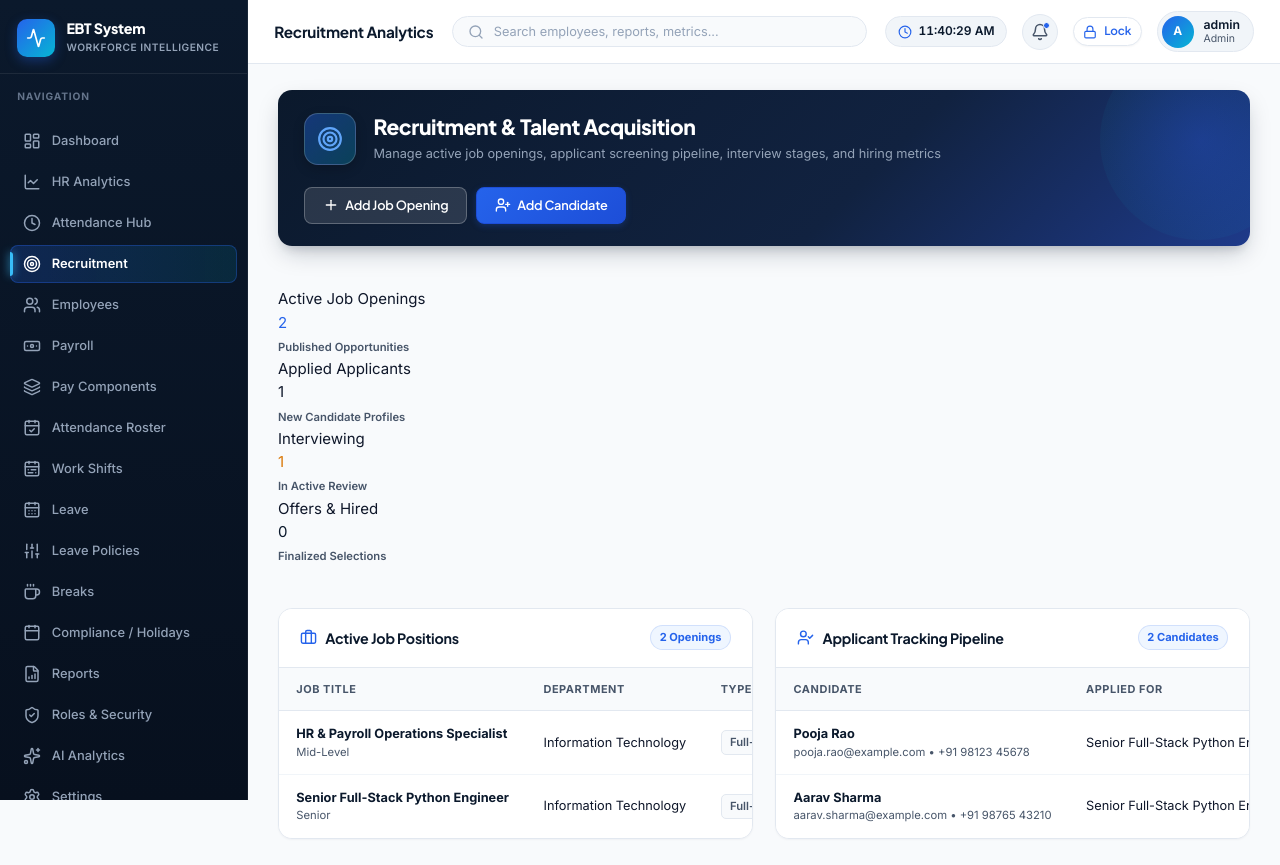
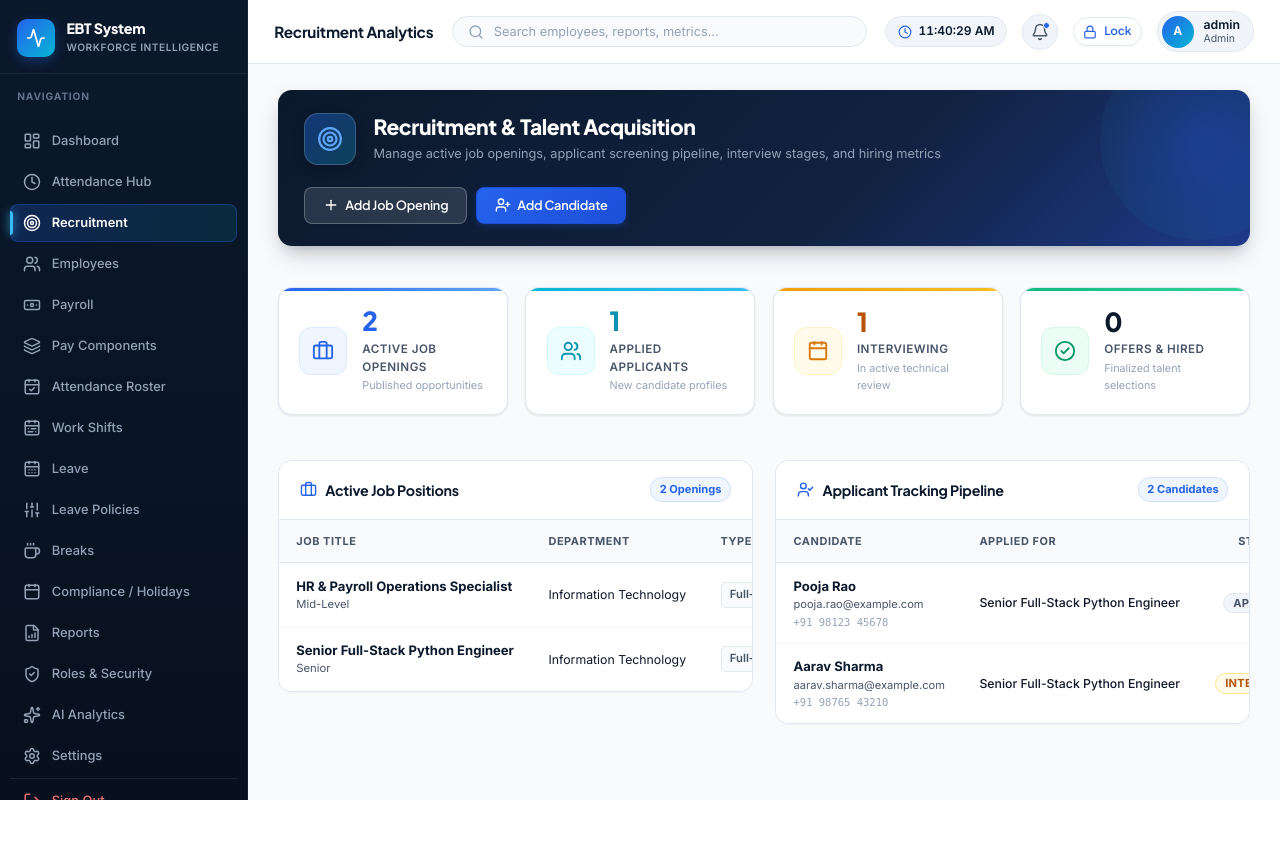
Before and after one commit to Vijju2005/AI-Employee-Tracking-System, a Flask app: page /dashboard/recruitment in a window 1280 px wide. After the commit the page ends 800 px from the top, so only its background shows below. Run offline with Flask 3, Linux system fonts and the light colour scheme; a user stored in the database is signed in; data comes from the database, SQL or seed files in the repository.

Commit message:
fix(dashboard): redesign attendance and recruitment dashboards with KPI cards, tables, and completely remove HR analytics

```diff
--- a/app/dashboard/routes.py
+++ b/app/dashboard/routes.py
@@ -243,53 +243,6 @@ def employee_dashboard():
     )
 
 
-# ── Dedicated HR Analytics Dashboard ─────────────────────────────────────────
-
-@dashboard_bp.route("/dashboard/hr")
-@login_required
-@admin_required
-def hr_dashboard():
-    """Enterprise HR Analytics Dashboard."""
-    total_employees = Employee.query.count()
-    active_employees = Employee.query.filter_by(status=AccountStatus.ACTIVE).count()
-    inactive_employees = total_employees - active_employees
-
-    # Department distribution
-    dept_distribution = (
-        db.session.query(Department.name, func.count(Employee.id))
-        .outerjoin(Employee, Employee.department_id == Department.id)
-        .group_by(Department.id)
-        .all()
-    )
-    dept_labels = [r[0] for r in dept_distribution]
-    dept_counts = [r[1] for r in dept_distribution]
-
-    # Leave requests breakdown
-    pending_leaves = LeaveRequest.query.filter_by(status=LeaveStatus.PENDING).count()
-    approved_leaves = LeaveRequest.query.filter_by(status=LeaveStatus.APPROVED).count()
-    rejected_leaves = LeaveRequest.query.filter_by(status=LeaveStatus.REJECTED).count()
-
-    # Recent workforce joins
-    recent_joins = (
-        Employee.query.order_by(Employee.date_joined.desc())
-        .limit(6)
-        .all()
-    )
-
-    return render_template(
-        "dashboard/hr.html",
-        total_employees=total_employees,
-        active_employees=active_employees,
-        inactive_employees=inactive_employees,
-        dept_labels=dept_labels,
-        dept_counts=dept_counts,
-        pending_leaves=pending_leaves,
-        approved_leaves=approved_leaves,
-        rejected_leaves=rejected_leaves,
-        recent_joins=recent_joins
-    )
-
-
 # ── Dedicated Attendance Dashboard ───────────────────────────────────────────
 
 @dashboard_bp.route("/dashboard/attendance")
--- a/app/templates/base.html
+++ b/app/templates/base.html
@@ -59,10 +59,6 @@
         <a href="{{ url_for('dashboard.admin_dashboard') }}" class="nav-item">
           <span class="nav-icon"><i data-lucide="layout-dashboard"></i></span>
           <span class="nav-label">Dashboard</span>
-        </a>
-        <a href="{{ url_for('dashboard.hr_dashboard') }}" class="nav-item">
-          <span class="nav-icon"><i data-lucide="line-chart"></i></span>
-          <span class="nav-label">HR Analytics</span>
         </a>
         <a href="{{ url_for('dashboard.attendance_dashboard') }}" class="nav-item">
           <span class="nav-icon"><i data-lucide="clock"></i></span>
--- a/app/templates/dashboard/recruitment.html
+++ b/app/templates/dashboard/recruitment.html
@@ -1,5 +1,5 @@
 {% extends "base.html" %}
-{% block title %}Recruitment & Hiring Pipeline | Enterprise HRMS{% endblock %}
+{% block title %}Recruitment &amp; Hiring Pipeline | Enterprise HRMS{% endblock %}
 {% block topbar_title %}Recruitment Analytics{% endblock %}
 
 {% block content %}
@@ -28,33 +28,63 @@
     </div>
   </div>
 
-  <!-- Recruitment Pipeline Summary Row -->
-  <div class="reports-summary-grid" style="grid-template-columns:repeat(auto-fit, minmax(200px, 1fr));gap:1rem;margin-bottom:1.5rem;">
-    <div class="reports-summary-card">
-      <span class="reports-summary-label">Active Job Openings</span>
-      <div class="reports-summary-value" style="color:var(--blue);">{{ total_openings }}</div>
-      <span style="font-size:0.75rem;color:var(--text-sec);font-weight:600;">Published Opportunities</span>
+  <!-- Recruitment Pipeline 4 KPI Cards -->
+  <div class="stats-grid" style="grid-template-columns:repeat(auto-fit, minmax(210px, 1fr));gap:1.15rem;margin-bottom:1.75rem;">
+
+    <!-- 1. Active Job Openings -->
+    <div class="stat-card accent-blue">
+      <div class="stat-icon blue">
+        <i data-lucide="briefcase"></i>
+      </div>
+      <div class="stat-info">
+        <div class="stat-value" style="color:var(--blue);">{{ total_openings }}</div>
+        <div class="stat-label">Active Job Openings</div>
+        <div class="stat-sub">Published opportunities</div>
+      </div>
     </div>
-    <div class="reports-summary-card">
-      <span class="reports-summary-label">Applied Applicants</span>
-      <div class="reports-summary-value">{{ applied_count }}</div>
-      <span style="font-size:0.75rem;color:var(--text-sec);font-weight:600;">New Candidate Profiles</span>
+
+    <!-- 2. Applied Applicants -->
+    <div class="stat-card accent-cyan">
+      <div class="stat-icon cyan">
+        <i data-lucide="users"></i>
+      </div>
+      <div class="stat-info">
+        <div class="stat-value" style="color:#0891B2;">{{ applied_count }}</div>
+        <div class="stat-label">Applied Applicants</div>
+        <div class="stat-sub">New candidate profiles</div>
+      </div>
     </div>
-    <div class="reports-summary-card">
-      <span class="reports-summary-label">Interviewing</span>
-      <div class="reports-summary-value" style="color:#D97706;">{{ interviewing_count }}</div>
-      <span style="font-size:0.75rem;color:var(--text-sec);font-weight:600;">In Active Review</span>
+
+    <!-- 3. Interviewing -->
+    <div class="stat-card accent-amber">
+      <div class="stat-icon amber">
+        <i data-lucide="calendar"></i>
+      </div>
+      <div class="stat-info">
+        <div class="stat-value" style="color:var(--warning-dark);">{{ interviewing_count }}</div>
+        <div class="stat-label">Interviewing</div>
+        <div class="stat-sub">In active technical review</div>
+      </div>
     </div>
-    <div class="reports-summary-card">
-      <span class="reports-summary-label">Offers &amp; Hired</span>
-      <div class="reports-summary-value" style="color:var(--navy);">{{ offered_count + hired_count }}</div>
-      <span style="font-size:0.75rem;color:var(--text-sec);font-weight:600;">Finalized Selections</span>
+
+    <!-- 4. Offers & Hired -->
+    <div class="stat-card accent-emerald">
+      <div class="stat-icon emerald">
+        <i data-lucide="check-circle-2"></i>
+      </div>
+      <div class="stat-info">
+        <div class="stat-value" style="color:var(--navy);">{{ offered_count + hired_count }}</div>
+        <div class="stat-label">Offers &amp; Hired</div>
+        <div class="stat-sub">Finalized talent selections</div>
+      </div>
     </div>
+
   </div>
 
-  <div style="display:grid;grid-template-columns:1fr 1fr;gap:1.5rem;align-items:start;">
+  <!-- Tables Section: 2 Columns on desktop, stacked on mobile -->
+  <div style="display:grid;grid-template-columns:repeat(auto-fit, minmax(420px, 1fr));gap:1.5rem;align-items:start;">
 
-    <!-- Current Job Openings -->
+    <!-- Current Job Openings Table Card -->
     <div class="reports-table-card">
       <div class="reports-table-header">
         <h3 class="reports-table-heading">
@@ -63,30 +93,36 @@
         </h3>
         <span class="reports-table-count-badge">{{ openings|length }} Openings</span>
       </div>
-      <div class="reports-table-wrapper">
-        <table class="reports-data-table">
+      <div class="reports-table-wrapper" style="overflow-x:auto;">
+        <table class="reports-data-table" style="width:100%;min-width:380px;">
           <thead>
             <tr>
-              <th>Job Title</th>
-              <th>Department</th>
-              <th>Type</th>
-              <th>Positions</th>
+              <th style="min-width:140px;">Job Title</th>
+              <th style="min-width:110px;">Department</th>
+              <th style="min-width:90px;">Type</th>
+              <th style="min-width:85px;text-align:right;">Positions</th>
             </tr>
           </thead>
           <tbody>
             {% for job in openings %}
             <tr>
               <td>
-                <div style="font-weight:700;color:var(--navy);">{{ job.title }}</div>
+                <div style="font-weight:700;color:var(--navy);font-size:0.87rem;">{{ job.title }}</div>
                 <div style="font-size:0.75rem;color:var(--text-sec);">{{ job.experience_level }}</div>
               </td>
-              <td>{{ job.department.name if job.department else 'General' }}</td>
-              <td><span class="calc-pill">{{ job.job_type }}</span></td>
-              <td><span class="report-badge badge-active">{{ job.positions }} Open</span></td>
+              <td style="font-size:0.82rem;color:var(--text);">
+                {{ job.department.name if job.department else 'General' }}
+              </td>
+              <td>
+                <span class="calc-pill">{{ job.job_type }}</span>
+              </td>
+              <td style="text-align:right;">
+                <span class="badge badge-info" style="font-size:0.72rem;padding:0.25rem 0.55rem;">{{ job.positions }} Open</span>
+              </td>
             </tr>
             {% else %}
             <tr>
-              <td colspan="4" style="text-align:center;padding:2rem;">No open postings.</td>
+              <td colspan="4" style="text-align:center;padding:2.5rem;color:var(--text-sec);">No open job vacancies published yet.</td>
             </tr>
             {% endfor %}
           </tbody>
@@ -94,7 +130,7 @@
       </div>
     </div>
 
-    <!-- Active Candidates Pipeline -->
+    <!-- Active Candidates Pipeline Table Card -->
     <div class="reports-table-card">
       <div class="reports-table-header">
         <h3 class="reports-table-heading">
@@ -103,39 +139,48 @@
         </h3>
         <span class="reports-table-count-badge">{{ candidates|length }} Candidates</span>
       </div>
-      <div class="reports-table-wrapper">
-        <table class="reports-data-table">
+      <div class="reports-table-wrapper" style="overflow-x:auto;">
+        <table class="reports-data-table" style="width:100%;min-width:440px;">
           <thead>
             <tr>
-              <th>Candidate</th>
-              <th>Applied For</th>
-              <th>Stage</th>
-              <th>Action</th>
+              <th style="min-width:150px;">Candidate</th>
+              <th style="min-width:130px;">Applied For</th>
+              <th style="min-width:95px;text-align:center;">Stage</th>
+              <th style="min-width:100px;text-align:right;">Action</th>
             </tr>
           </thead>
           <tbody>
             {% for c in candidates %}
             <tr>
               <td>
-                <div style="font-weight:700;color:var(--navy);">{{ c.full_name }}</div>
-                <div style="font-size:0.75rem;color:var(--text-sec);">{{ c.email }} &bull; {{ c.phone or '' }}</div>
-              </td>
-              <td>{{ c.job_opening.title }}</td>
-              <td>
-                {% if c.status == 'hired' or c.status == 'offered' %}
-                <span class="report-badge badge-active">{{ c.status|upper }}</span>
-                {% elif c.status == 'interviewing' %}
-                <span class="report-badge" style="background:#FFFBEB;color:#92400E;border:1px solid #FDE68A;">INTERVIEW</span>
-                {% elif c.status == 'rejected' %}
-                <span class="report-badge badge-inactive">REJECTED</span>
-                {% else %}
-                <span class="code-pill">{{ c.status|upper }}</span>
+                <div style="font-weight:700;color:var(--navy);font-size:0.87rem;">{{ c.full_name }}</div>
+                <div style="font-size:0.74rem;color:var(--text-sec);">{{ c.email }}</div>
+                {% if c.phone %}
+                <div style="font-size:0.7rem;color:var(--text-muted);font-family:monospace;">{{ c.phone }}</div>
                 {% endif %}
               </td>
-              <td>
+              <td style="font-size:0.82rem;color:var(--text);font-weight:500;">
+                {{ c.job_opening.title }}
+              </td>
+              <td style="text-align:center;">
+                {% if c.status == 'hired' %}
+                  <span class="badge badge-success">HIRED</span>
+                {% elif c.status == 'offered' %}
+                  <span class="badge badge-info">OFFERED</span>
+                {% elif c.status == 'interviewing' %}
+                  <span class="badge badge-warning">INTERVIEW</span>
+                {% elif c.status == 'screening' %}
+                  <span class="badge badge-secondary" style="background:#EFF6FF;color:#2563EB;border-color:#BFDBFE;">SCREENING</span>
+                {% elif c.status == 'rejected' %}
+                  <span class="badge badge-danger">REJECTED</span>
+                {% else %}
+                  <span class="badge badge-secondary">APPLIED</span>
+                {% endif %}
+              </td>
+              <td style="text-align:right;">
                 <form method="POST" action="{{ url_for('dashboard.update_candidate_status', cand_id=c.id) }}" style="display:inline;margin:0;">
                   <input type="hidden" name="csrf_token" value="{{ csrf_token() }}"/>
-                  <select name="status" onchange="this.form.submit()" style="font-size:0.75rem;padding:0.2rem 0.4rem;border-radius:5px;border:1px solid var(--border);background:#F8FAFC;">
+                  <select name="status" onchange="this.form.submit()" style="font-size:0.76rem;padding:0.25rem 0.5rem;border-radius:6px;border:1px solid var(--border);background:#F8FAFC;font-weight:600;color:var(--navy);cursor:pointer;">
                     <option value="applied" {% if c.status == 'applied' %}selected{% endif %}>Applied</option>
                     <option value="screening" {% if c.status == 'screening' %}selected{% endif %}>Screening</option>
                     <option value="interviewing" {% if c.status == 'interviewing' %}selected{% endif %}>Interviewing</option>
@@ -148,7 +193,7 @@
             </tr>
             {% else %}
             <tr>
-              <td colspan="4" style="text-align:center;padding:2rem;">No candidates currently in pipeline.</td>
+              <td colspan="4" style="text-align:center;padding:2.5rem;color:var(--text-sec);">No candidates currently in applicant pipeline.</td>
             </tr>
             {% endfor %}
           </tbody>
@@ -165,8 +210,8 @@
   <div style="background:#FFFFFF;border-radius:14px;width:100%;max-width:500px;box-shadow:var(--shadow-xl);border:1px solid var(--border);overflow:hidden;">
     <div style="padding:1.2rem 1.5rem;background:var(--navy);color:#FFFFFF;display:flex;align-items:center;justify-content:space-between;">
       <div style="display:flex;align-items:center;gap:0.5rem;">
-        <i data-lucide="briefcase" style="width:18px;height:18px;color:var(--cyan);"></i>
-        <h3 style="margin:0;color:#FFFFFF;font-size:1.05rem;font-weight:700;">Create Job Opening</h3>
+        <i data-lucide="plus-circle" style="width:18px;height:18px;color:var(--cyan);"></i>
+        <h3 style="margin:0;color:#FFFFFF;font-size:1.05rem;font-weight:700;">Publish New Job Opening</h3>
       </div>
       <button onclick="document.getElementById('addJobModal').style.display='none'" style="background:none;border:none;color:#FFFFFF;font-size:1.3rem;cursor:pointer;">&times;</button>
     </div>
@@ -175,14 +220,14 @@
 
       <div class="form-group" style="margin-bottom:1rem;">
         <label class="form-label">Job Title *</label>
-        <input type="text" name="title" required class="form-control" placeholder="e.g. Lead Frontend Architect"/>
+        <input type="text" name="title" required class="form-control" placeholder="e.g. Senior Backend Engineer"/>
       </div>
 
       <div class="form-row" style="display:grid;grid-template-columns:1fr 1fr;gap:0.85rem;margin-bottom:1rem;">
         <div>
           <label class="form-label">Department</label>
           <select name="department_id" class="form-control">
-            <option value="">General</option>
+            <option value="">General / Organization-wide</option>
             {% for d in departments %}
             <option value="{{ d.id }}">{{ d.name }}</option>
             {% endfor %}
```
Also changed, not shown: app/templates/dashboard/attendance.html (+110 -38 lines), app/templates/dashboard/hr.html (deleted, +0 -131 lines), tests/test_hrms360_phase678.py (+4 -3 lines).
